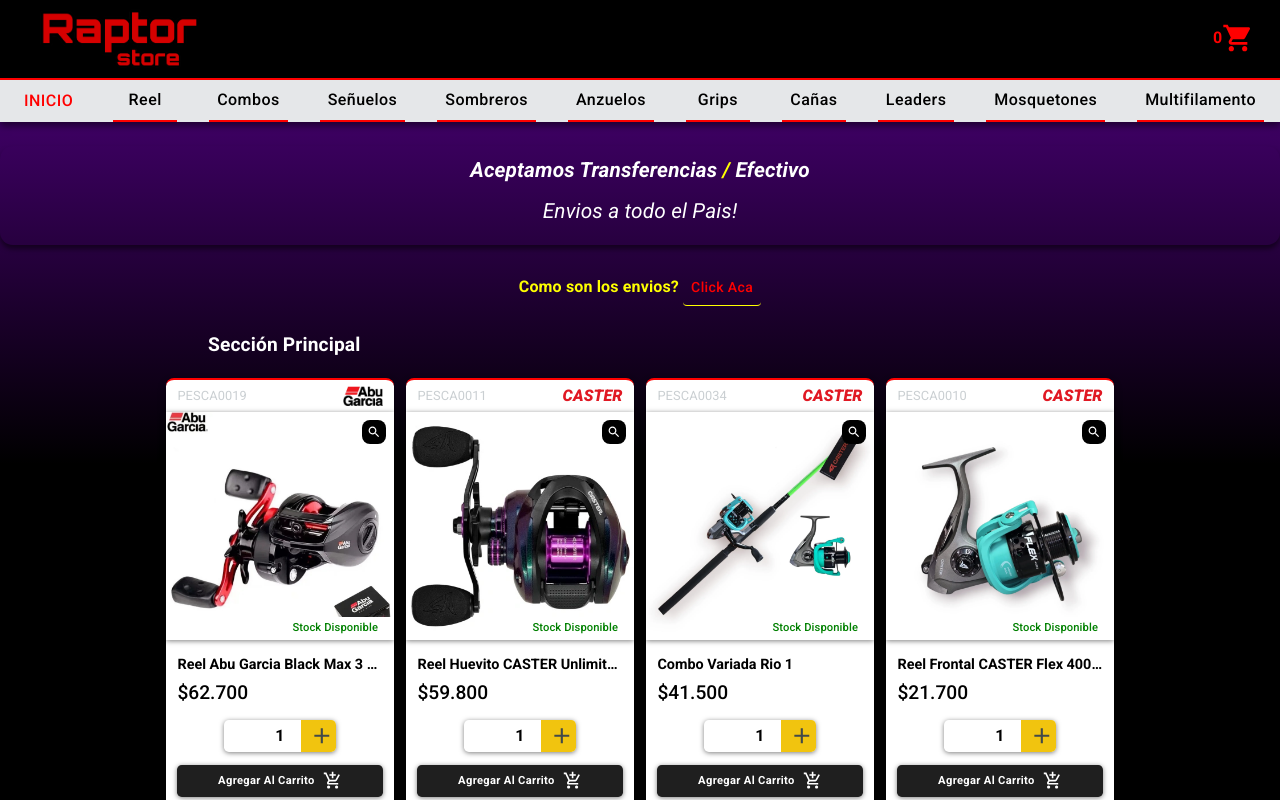
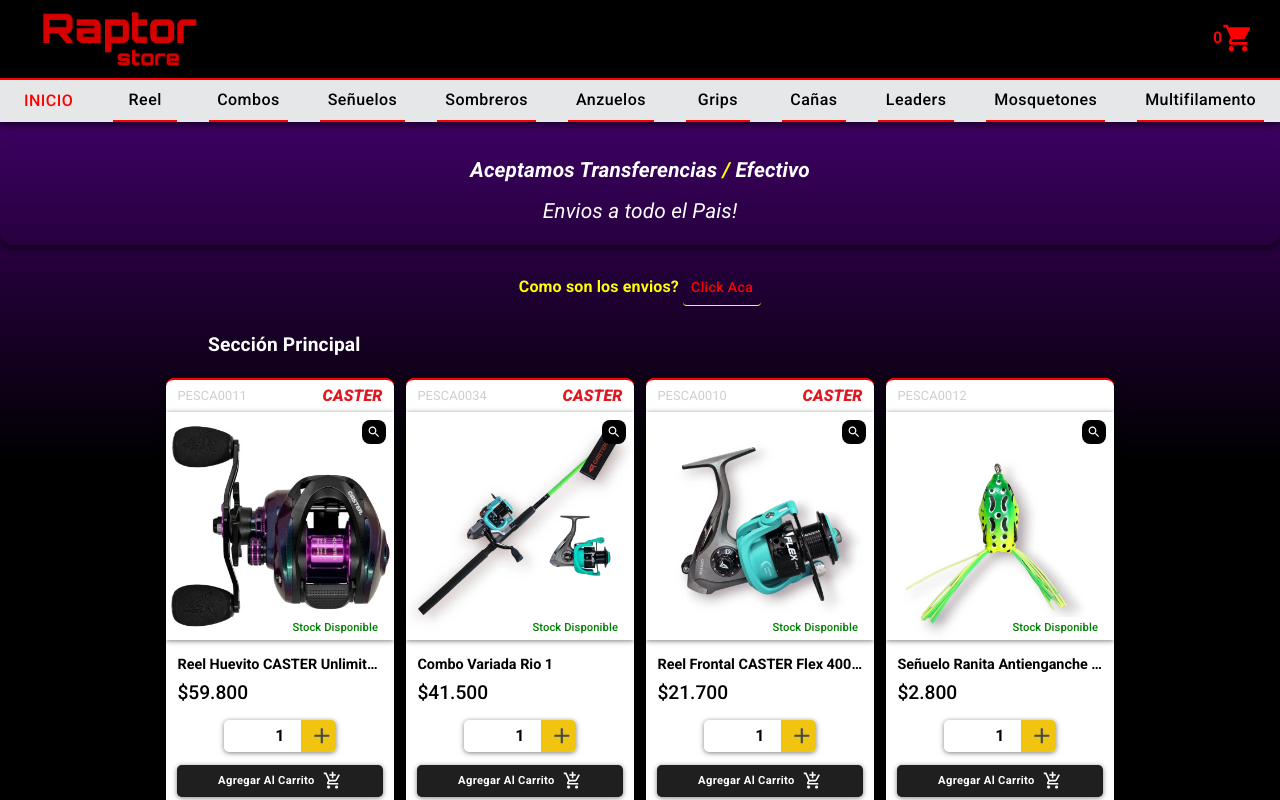
Before and after one commit to LeanCodE476/raptorstore_V1.1_web, a React (Vite) app: page / in a window 1280 px wide. Shown: the top 800 px of the page. Built offline with nearby package versions, Linux system fonts and the light colour scheme; a web font is replaced by a local one.

Commit message:
agregado de boton agotado, proximanete y en stock

```diff
--- a/src/components/CardProductos.jsx
+++ b/src/components/CardProductos.jsx
@@ -11,7 +11,7 @@ import "../App.css";
 
 const CardProductos = ({ product }) => {
   const { onAddProduct } = useContext(CartContext);
-  const { nombre = "", precio = 0, codigo = "", imagenes = [], marca } = product || {};
+  const { nombre = "", precio = 0, codigo = "", imagenes = [], marca, stock } = product || {};
   const navigate = useNavigate();
 
   const handleVerDetallesClick = () => {
@@ -39,6 +39,8 @@ const CardProductos = ({ product }) => {
   const logos = {
     abugarcia: logoAbuGarcia,
   };
+
+
 
   return (
     <>
@@ -79,9 +81,9 @@ const CardProductos = ({ product }) => {
               alignItems:'center'
             }}
           >
-          <Typography color={"#CACFD2"} fontSize={"80%"}>
-            {codigo}
-          </Typography>
+            <Typography color={"#CACFD2"} fontSize={"80%"}>
+              {codigo}
+            </Typography>
             {marca === "caster" ? (
               <Typography className="brand-caster brand-caster-color">CASTER</Typography>
             ) : null}
@@ -101,9 +103,6 @@ const CardProductos = ({ product }) => {
                   }}
                 />
               ) : null}
-
-
-
           </Box>
         </Box>
         <Box
@@ -140,7 +139,7 @@ const CardProductos = ({ product }) => {
               position: "absolute",
               bottom: "0rem",
               bgcolor: "white",
-              color: "green",
+              color: product.stock === "Agotado" ? "red" : product.stock === "stock disponible" ? "green":null,
               right: "0rem",
               fontWeight: "500",
               p: ".2rem",
@@ -149,9 +148,10 @@ const CardProductos = ({ product }) => {
               textTransform:'capitalize'
             }}
           >
-          <span> {product.stock}</span>
 
+            {product.stock}
           </Typography>
+
           <img
             src={`/images/${imagenes[0]}`}
             loading="lazy"
@@ -223,7 +223,6 @@ const CardProductos = ({ product }) => {
             <IconButton
               sx={{
                 borderRadius: "0rem",
-
                 opacity: cantidad === 1 ? 0 : 1,
                 bgcolor: "#F1C40F",
               }}
@@ -251,6 +250,7 @@ const CardProductos = ({ product }) => {
           </Box>
 
           <Button
+          disabled={product.stock === "Agotado"}
             sx={{
               bgcolor: "#1F1F1F",
               color: "white",
--- a/src/components/Detalle.jsx
+++ b/src/components/Detalle.jsx
@@ -18,8 +18,8 @@ import { animateScroll as scroll } from "react-scroll";
 import logoCaster from "../../public/images/logo-caster.webp";
 import logoAbuGarcia from "../../public/images/logoAbuGarcia.webp";
 import logoBeast from "../../public/images/logo-beast.webp";
-import ArrowUpwardIcon from '@mui/icons-material/ArrowUpward';
-import '../App.css'
+import ArrowUpwardIcon from "@mui/icons-material/ArrowUpward";
+import "../App.css";
 const Detalle = ({ products }) => {
   const logos = {
     caster: logoCaster,
@@ -115,7 +115,7 @@ const Detalle = ({ products }) => {
     return <p>Producto no encontrado</p>;
   }
   return (
-    <Box sx={{  borderBottom: "1px solid transparent" }}>
+    <Box sx={{ borderBottom: "1px solid transparent" }}>
       <Button
         sx={{
           m: " 1rem 0 0 1rem",
@@ -140,7 +140,7 @@ const Detalle = ({ products }) => {
             right: "2rem",
             bgcolor: "white",
             color: "black",
-            zIndex:'9',
+            zIndex: "9",
             "&:hover": {
               bgcolor: "black",
             },
@@ -160,7 +160,7 @@ const Detalle = ({ products }) => {
           maxWidth: "35rem",
           bgcolor: "white",
           borderRadius: ".5rem",
-          overflow:'hidden'
+          overflow: "hidden",
         }}
       >
         <Typography
@@ -168,7 +168,7 @@ const Detalle = ({ products }) => {
           textAlign={"start"}
           width={"90%"}
           fontSize={"1.4rem"}
-          mt={'2rem'}
+          mt={"2rem"}
         >
           {product.nombre}
         </Typography>
@@ -201,7 +201,14 @@ const Detalle = ({ products }) => {
           <Typography
             variant="h6"
             fontWeight={"bold"}
-            color={"#1BCC4D"}
+            sx={{
+              color:
+                product.stock === "Agotado"
+                  ? "red"
+                  : product.stock === "stock disponible"
+                  ? "green"
+                  : null,
+            }}
             width={"90%"}
             mt={"1rem"}
             textTransform={"capitalize"}
@@ -236,7 +243,6 @@ const Detalle = ({ products }) => {
             <img
               src={`/images/${product.imagenes[index]}`}
               loading="lazy"
-
               style={{
                 width: "100%",
                 boxShadow: "0px 1px 5px 0px rgba(0,0,0,0.5)",
@@ -258,7 +264,6 @@ const Detalle = ({ products }) => {
               <img
                 className="imagen-miniatura"
                 loading="lazy"
-
                 src={`/images/${img}`}
                 key={i}
                 style={{
@@ -339,6 +344,7 @@ const Detalle = ({ products }) => {
             </IconButton>
           </Box>
 
+          {product.stock === "Stock Disponible" && (
             <IconButton
               sx={{
                 bgcolor: "#1F1F1F",
@@ -360,6 +366,7 @@ const Detalle = ({ products }) => {
                 sx={{ fontSize: "1.2rem", marginLeft: ".5rem" }}
               />
             </IconButton>
+          )}
         </Box>
         <Typography
           variant="h5"
@@ -419,7 +426,6 @@ const Detalle = ({ products }) => {
             />
           ))}
         </Box>
-
       </Box>
     </Box>
   );
--- a/src/productos.json
+++ b/src/productos.json
@@ -2,43 +2,7 @@
   "productos": {
     "pesca": [
 
-      {
-        "tipo": "reel",
-        "nombre": "Reel Abu Garcia Black Max 3 BaitCasting Drag 8kg",
-        "descripcion": [
-          "Mano: Derecha",
-          "Reel Black Max 3 Abu Garcia",
-          "Tipo: Low profile",
-          "Marca: Abu García",
-          "Cuerpo: Grafito",
-          "Rulemanes: 4+1 de acero inoxidable",
-          "Velocidad: 6.4:1",
-          "Sistema de frenado: Power DisK™ de Abu",
-          "Sistema Mag Trax™: 10 posiciones de frenado magnético regulable",
-          "Capacidad de línea: 145 metros de 0.30 mm"
-        ],
-        "stock": "stock disponible",
-        "marca": "abugarcia",
-        "envioGratis": "true",
-        "codigo": "PESCA0019",
-        "imagenes": [
-          "reelHuevitoAbuGarciaBM3-3.webp",
-          "reelHuevitoAbuGarciaBM3-1.webp",
-          "reelHuevitoAbuGarciaBM3-2.webp"
-        ],
-        "imagenesVertical": [
-          "abugarciaV-4.webp",
-          "abugarciaV-1.webp",
-          "abugarciaV-2.webp",
-          "abugarciaV-3.webp",
-          "abugarciaV-5.webp",
-          "abugarciaV-6.webp",
-          "abugarciaV-7.webp",
-          "abugarciaV-8.webp"
-        ],
-        "precio": 62.700,
-        "cantidad": 1
-      },
+
       {
         "tipo": "reel",
         "nombre": "Reel Huevito CASTER Unlimited Pro 110 Bait Casting 10 Rulemanes 7.2:1",
@@ -141,29 +105,7 @@
         "precio": 21.700,
         "cantidad": 1
       },
-      {
-        "tipo": "combos",
-        "nombre": "Combo BaitCasting 2",
-        "descripcion": [
-          "Reel Abu Garcia Black Max 3",
-          "Caña Caster BlackFighter 1.80mt"
-        ],
-        "stock": "stock disponible",
-        "marca": "abugarcia",
-        "envioGratis": "true",
-        "codigo": "PESCA0032",
-        "imagenes": [
-          "combobaitcast-2.webp",
-          "reelHuevitoAbuGarciaBM3-1.webp",
-          "caniaBackFighter-BC1802M-1.webp"
-        ],
-        "imagenesVertical": [
-          "reelHuevitoAbuGarciaBM3-2.webp",
-          "caniaBackFighter-BC1802M-1.webp"
-        ],
-        "precio": 82.100,
-        "cantidad": 1
-      },
+
       {
         "tipo": "señuelos",
         "nombre": "Señuelo Ranita Antienganche 5g",
@@ -889,6 +831,66 @@
         ],
         "precio": 44.300,
         "cantidad": 1
+      },
+      {
+        "tipo": "reel",
+        "nombre": "Reel Abu Garcia Black Max 3 BaitCasting Drag 8kg",
+        "descripcion": [
+          "Mano: Derecha",
+          "Reel Black Max 3 Abu Garcia",
+          "Tipo: Low profile",
+          "Marca: Abu García",
+          "Cuerpo: Grafito",
+          "Rulemanes: 4+1 de acero inoxidable",
+          "Velocidad: 6.4:1",
+          "Sistema de frenado: Power DisK™ de Abu",
+          "Sistema Mag Trax™: 10 posiciones de frenado magnético regulable",
+          "Capacidad de línea: 145 metros de 0.30 mm"
+        ],
+        "stock": "Agotado",
+        "marca": "abugarcia",
+        "envioGratis": "true",
+        "codigo": "PESCA0019",
+        "imagenes": [
+          "reelHuevitoAbuGarciaBM3-3.webp",
+          "reelHuevitoAbuGarciaBM3-1.webp",
+          "reelHuevitoAbuGarciaBM3-2.webp"
+        ],
+        "imagenesVertical": [
+          "abugarciaV-4.webp",
+          "abugarciaV-1.webp",
+          "abugarciaV-2.webp",
+          "abugarciaV-3.webp",
+          "abugarciaV-5.webp",
+          "abugarciaV-6.webp",
+          "abugarciaV-7.webp",
+          "abugarciaV-8.webp"
+        ],
+        "precio": 62.700,
+        "cantidad": 1
+      },
+      {
+        "tipo": "combos",
+        "nombre": "Combo BaitCasting 2",
+        "descripcion": [
+          "Reel Abu Garcia Black Max 3",
+          "Caña Caster BlackFighter 1.80mt"
+        ],
+        "stock": "Agotado",
+        "marca": "abugarcia",
+        "envioGratis": "true",
+        "codigo": "PESCA0032",
+        "imagenes": [
+          "combobaitcast-2.webp",
+          "reelHuevitoAbuGarciaBM3-1.webp",
+          "caniaBackFighter-BC1802M-1.webp"
+        ],
+        "imagenesVertical": [
+          "reelHuevitoAbuGarciaBM3-2.webp",
+          "caniaBackFighter-BC1802M-1.webp"
+        ],
+        "precio": 82.100,
+        "cantidad": 1
       }
 
     ],
--- a/vite.config.js
+++ b/vite.config.js
@@ -6,6 +6,6 @@ export default defineConfig({
   plugins: [react()],
 
   server: {
-    host: "192.168.100.199",
+    host: "192.168.100.5",
   },
 });
```
Lines whose indentation alone changed are shown as unchanged.
